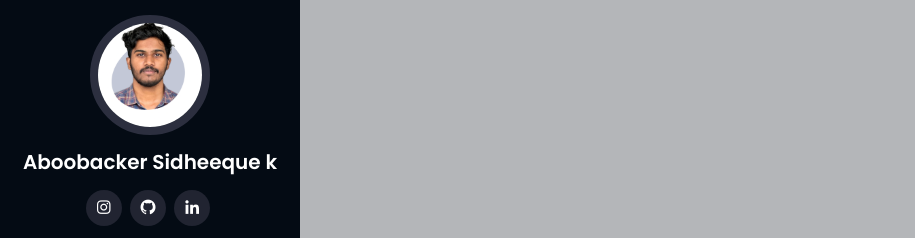
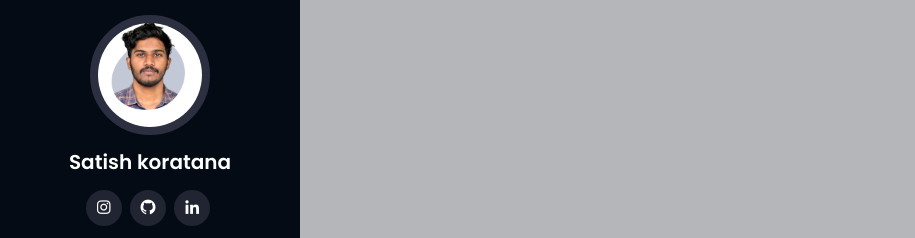
Before and after one commit to satishton8/mine_protfolio, a plain HTML site: page -my-protfolio--main/index.html in a window 1280 px wide. Shown: the top 238 px of the page, without its empty margins (0-915 px from the left). Drawn offline with nearby package versions, Linux system fonts and the light colour scheme.

Commit message:
textchange

```diff
--- a/-my-protfolio--main/index.html
+++ b/-my-protfolio--main/index.html
@@ -51,7 +51,7 @@
 
       <div class="profile">
         <img src="assets/img/pic2.png" alt="" class="img-fluid rounded-circle">
-        <h1 class="text-light" style="font-size: 20px;"> <a href="index.html">Aboobacker Sidheeque k</a></h1>
+        <h1 class="text-light" style="font-size: 20px;"> <a href="index.html">Satish koratana </a></h1>
         <div class="social-links mt-3 text-center">
           <!-- <a href="#" class="twitter"><i class="bx bxl-twitter"></i></a> -->
           <!-- <a href="#" class="facebook"><i class="bx bxl-facebook"></i></a> -->
```
